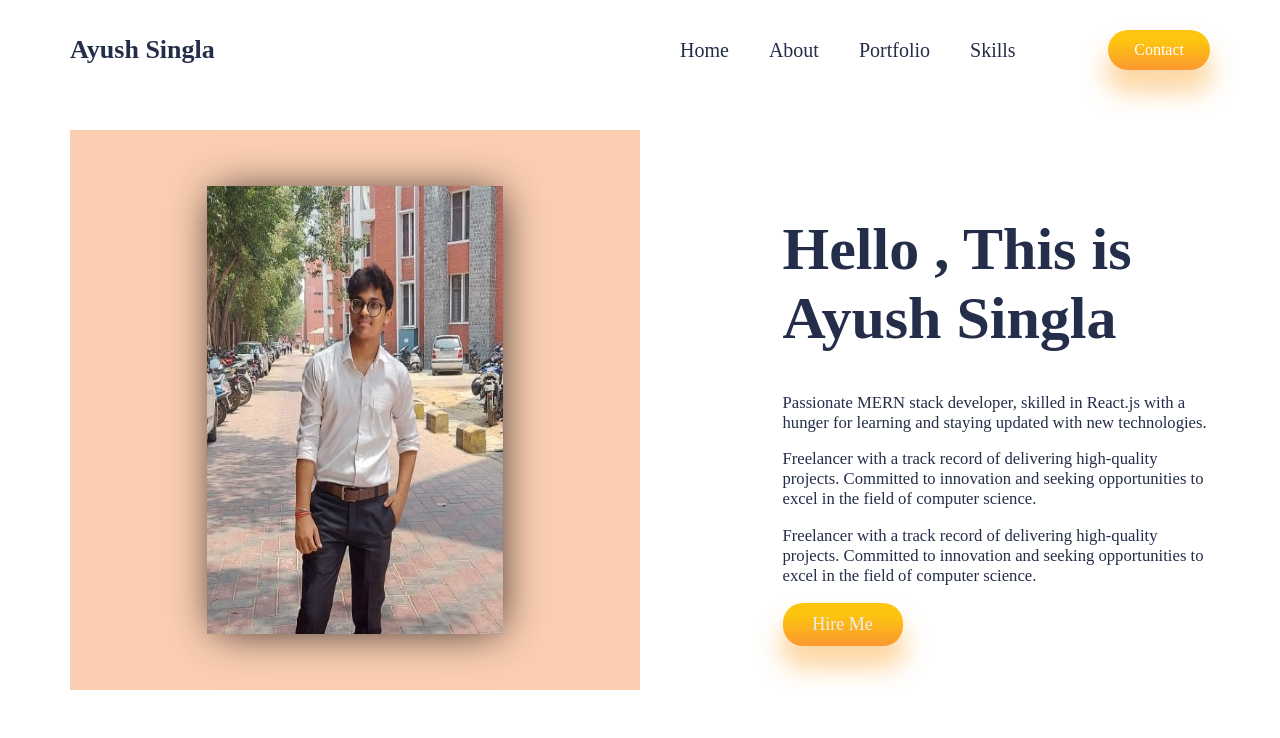
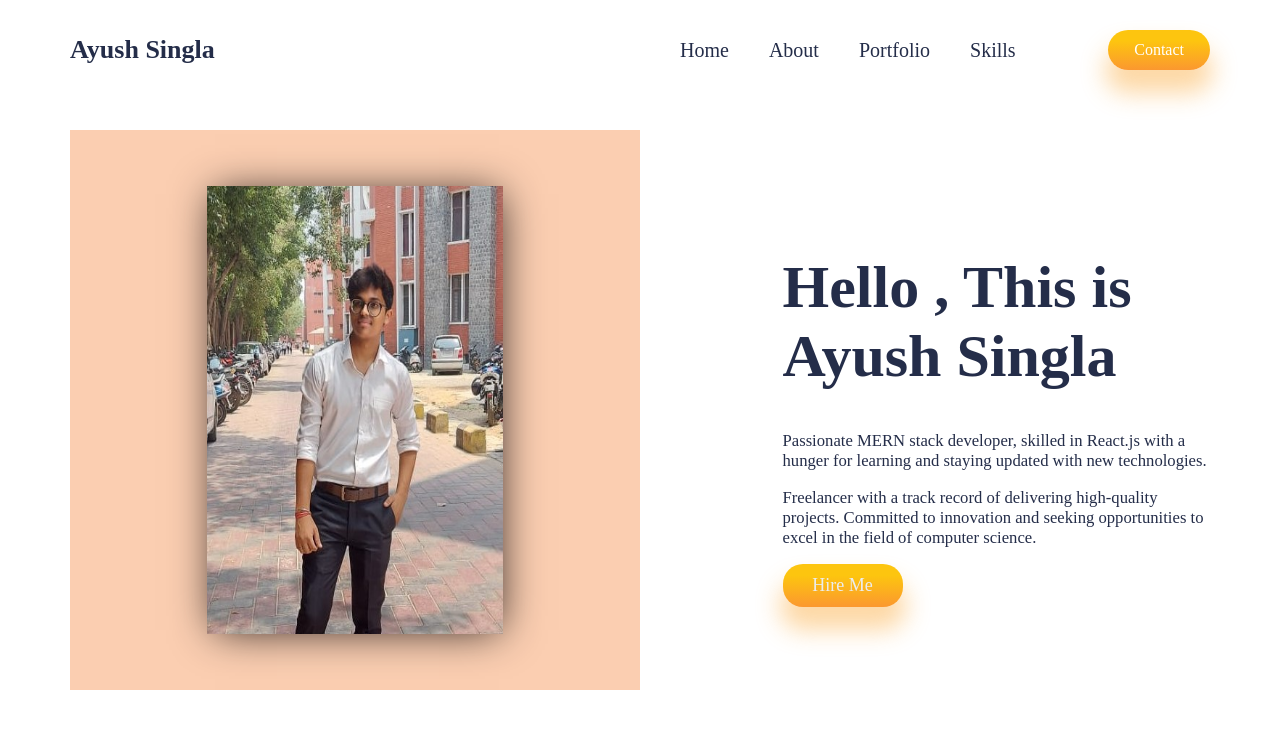
Before and after one commit to Ayush2106/personalWebsite, a React (Create React App) app: page / in a window 1280 px wide. Shown: the top 738 px of the page. Built offline with nearby package versions, Linux system fonts and the light colour scheme.

Commit message:
Update Home1.jsx

```diff
--- a/src/Components/Home1/Home1.jsx
+++ b/src/Components/Home1/Home1.jsx
@@ -24,8 +24,6 @@ function Home1() {
         technologies.</p>
         <p> Freelancer with a track record of delivering high-quality projects. Committed to innovation and
         seeking opportunities to excel in the field of computer science. </p>
-        <p> Freelancer with a track record of delivering high-quality projects. Committed to innovation and
-seeking opportunities to excel in the field of computer science.</p>
         {/* <p>Working as an junior React Native developer Intern in Aaimaa Web Solutions,Jodhpur</p> */}
     <Link to="footer" spy={true} smooth={true}>
      <button  className = "button" type='submit'>Hire Me</button>
```
